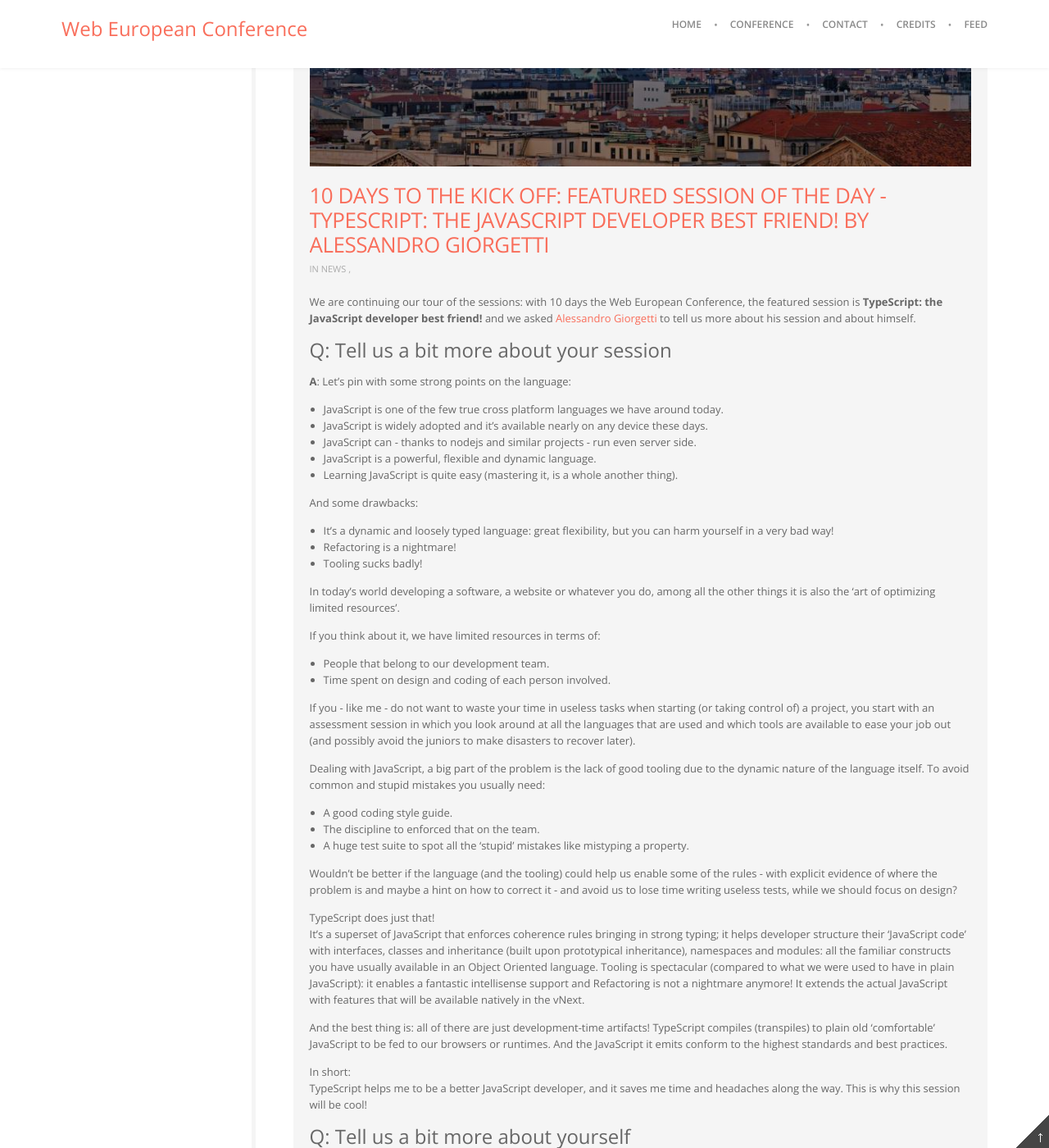
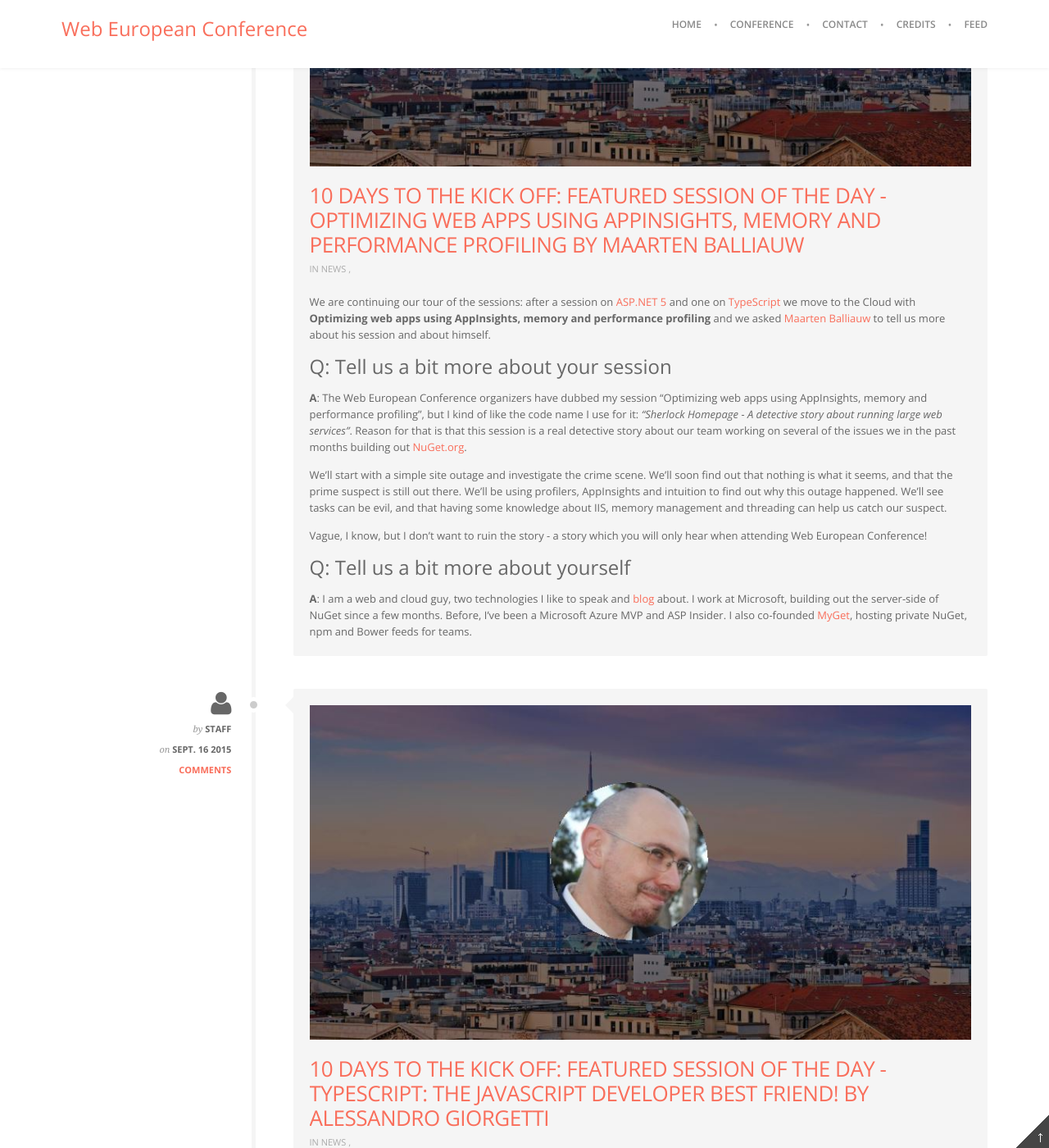
Before and after one commit to Web-European-Conference/blog, a Jekyll site: the page built from index.html, in a window 1280 px wide and 1400 px high, scrolled down 446 px. Shown: the whole window at 82% size. Built offline with Jekyll 4.4.1, drawn with Linux system fonts in a browser that asks for light colours; Markdown is read by kramdown in place of the engine named in the settings; the list of posts is cut into pages by our own code; comment, search, counter and statistics services are not loaded; some of the changed text lies outside the part shown.

Commit message:
Moved post from draft to posts section

```diff
--- a/_drafts/_unplanned_2015-09-XX-XX-days-to-the-conference-appinsight-maarten.markdown
+++ b/_posts/2015-09-16-10-days-to-the-conference-appinsight-maarten.markdown
@@ -1,7 +1,7 @@
 ---
 layout: post
-date: 2015-09-XX 3:00PM
-title: "XX Days to the kick off: featured session of the day - Optimizing web apps using AppInsights, memory and performance profiling by Maarten Balliauw"
+date: 2015-09-16 6:00PM
+title: "10 Days to the kick off: featured session of the day - Optimizing web apps using AppInsights, memory and performance profiling by Maarten Balliauw"
 description: "Featured session of the day is Optimizing web apps using AppInsights, memory and performance profiling by Maarten Balliauw"
 imagePath: /assets/2015/09/marteen.jpg
 comments: true
@@ -12,7 +12,7 @@ tags:
 - agenda
 ---
 
-We are continuing our tour of the sessions: with 10 days the Web European Conference, the featured session is **Optimizing web apps using AppInsights, memory and performance profiling** and we asked [Maarten Balliauw](http://blog.maartenballiauw.be) to tell us more about his session and about himself.
+We are continuing our tour of the sessions: after a session on [ASP.NET 5](http://blog.webnextconf.eu/2015/09/15/11-day-to-the-conference/) and one on [TypeScript](http://blog.webnextconf.eu/2015/09/16/10-days-to-the-conference-typescript-giorgetti/) we move to the Cloud with **Optimizing web apps using AppInsights, memory and performance profiling** and we asked [Maarten Balliauw](http://blog.maartenballiauw.be) to tell us more about his session and about himself.
 
 ### Q: Tell us a bit more about your session
 **A**: The Web European Conference organizers have dubbed my session "Optimizing web apps using AppInsights, memory and performance profiling", but I kind of like the code name I use for it: *"Sherlock Homepage - A detective story about running large web services"*. Reason for that is that this session is a real detective story about our team working on several of the issues we in the past months building out [NuGet.org](http://nuget.org).
```
